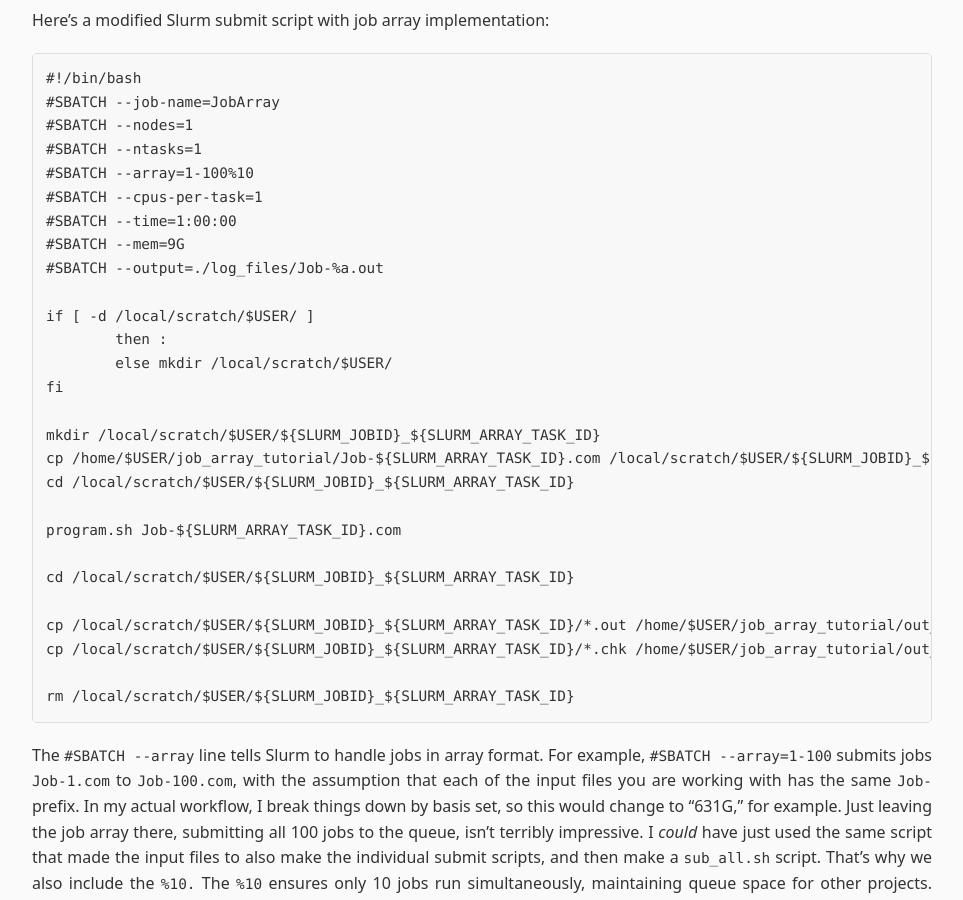
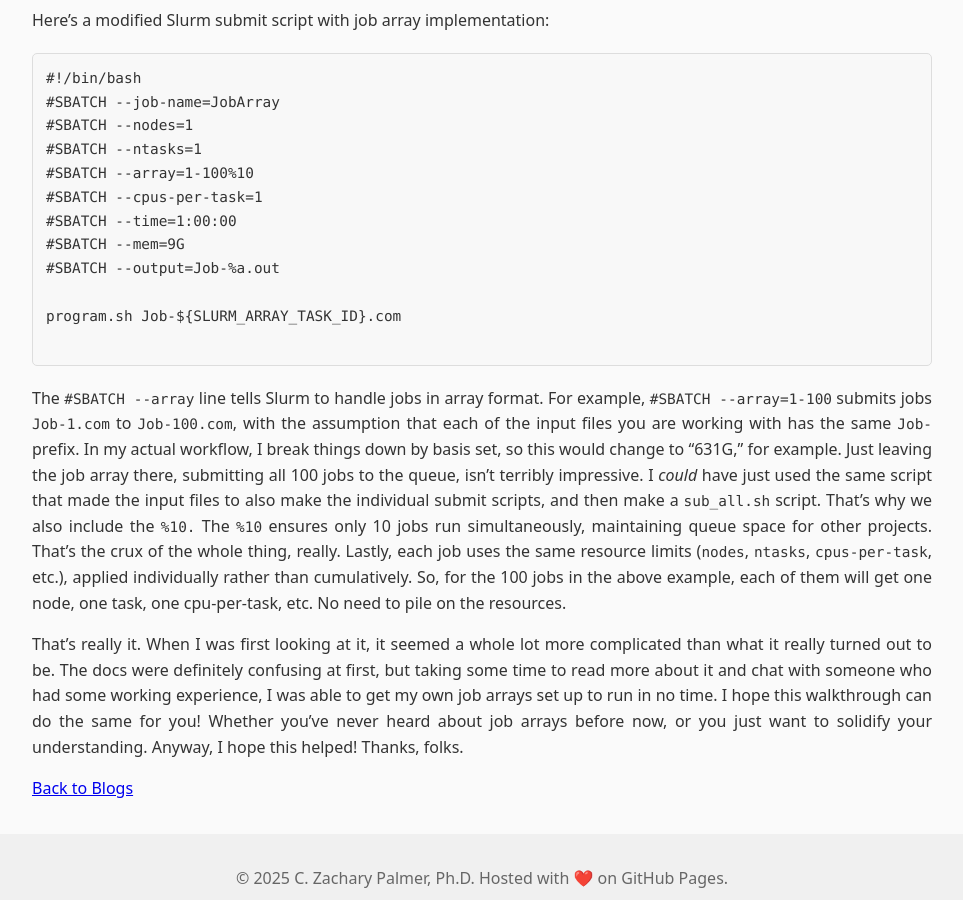
Before and after one commit to zpalmer618/zpalmer618.github.io, a Jekyll site: the page built from _posts/2025-10-29-job_arrays.md, in a window 1280 px wide and 900 px high, scrolled down 720 px. Shown: the whole window, without its empty margins (158-1121 px from the left). Built offline with Jekyll 4.4.1, drawn with Linux system fonts in a browser that asks for light colours.

Commit message:
Changed code snippet in original job array blog and added a new job array update

````diff
--- a/_posts/2025-10-29-job_arrays.md
+++ b/_posts/2025-10-29-job_arrays.md
@@ -20,25 +20,10 @@ Here’s a modified Slurm submit script with job array implementation:
 #SBATCH --cpus-per-task=1
 #SBATCH --time=1:00:00
 #SBATCH --mem=9G
-#SBATCH --output=./log_files/Job-%a.out
-
-if [ -d /local/scratch/$USER/ ]
-        then :
-        else mkdir /local/scratch/$USER/
-fi
-
-mkdir /local/scratch/$USER/${SLURM_JOBID}_${SLURM_ARRAY_TASK_ID}
-cp /home/$USER/job_array_tutorial/Job-${SLURM_ARRAY_TASK_ID}.com /local/scratch/$USER/${SLURM_JOBID}_${SLURM_ARRAY_TASK_ID}/
-cd /local/scratch/$USER/${SLURM_JOBID}_${SLURM_ARRAY_TASK_ID}
+#SBATCH --output=Job-%a.out
 
 program.sh Job-${SLURM_ARRAY_TASK_ID}.com
 
-cd /local/scratch/$USER/${SLURM_JOBID}_${SLURM_ARRAY_TASK_ID}
-
-cp /local/scratch/$USER/${SLURM_JOBID}_${SLURM_ARRAY_TASK_ID}/*.out /home/$USER/job_array_tutorial/out_files/
-cp /local/scratch/$USER/${SLURM_JOBID}_${SLURM_ARRAY_TASK_ID}/*.chk /home/$USER/job_array_tutorial/out_files/Job-${SLURM_ARRAY_TASK_ID}.chk
-
-rm /local/scratch/$USER/${SLURM_JOBID}_${SLURM_ARRAY_TASK_ID}
 ```
 
 The `#SBATCH --array` line tells Slurm to handle jobs in array format. For example, `#SBATCH --array=1-100` submits jobs `Job-1.com` to `Job-100.com`, with the assumption that each of the input files you are working with has the same `Job-` prefix. In my actual workflow, I break things down by basis set, so this would change to "631G," for example. Just leaving the job array there, submitting all 100 jobs to the queue, isn't terribly impressive. I *could* have just used the same script that made the input files to also make the individual submit scripts, and then make a `sub_all.sh` script. That's why we also include the `%10.` The `%10` ensures only 10 jobs run simultaneously, maintaining queue space for other projects. That's the crux of the whole thing, really. Lastly, each job uses the same resource limits (`nodes`, `ntasks`, `cpus-per-task`, etc.), applied individually rather than cumulatively. So, for the 100 jobs in the above example, each of them will get one node, one task, one cpu-per-task, etc. No need to pile on the resources.
````
Also changed, not shown: _posts/2025-10-31-ja_update.md (added, +65 -0 lines).
